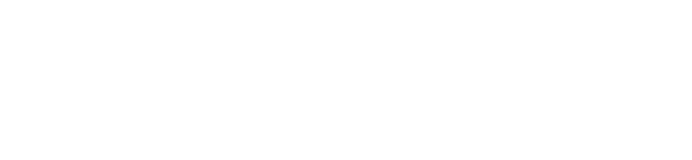
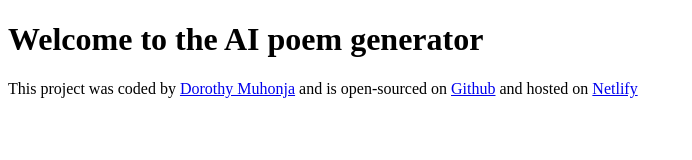
Before and after one commit to dorothymuhonja/poem_generator, a plain HTML site: page index.html in a window 1280 px wide. Shown: the whole page, without its empty margins (0-692 px from the left). Drawn offline with Linux system fonts and the light colour scheme.

Commit message:
add some code

```diff
--- a/index.html
+++ b/index.html
@@ -7,6 +7,9 @@
     <title>AI Poem Generator</title>
 </head>
 <body>
+    <h1>Welcome to the AI poem generator</h1>
+
+    <footer>This project was coded by <a href="https://github.com/dorothymuhonja">Dorothy Muhonja</a> and is open-sourced on <a href="https://github.com/dorothymuhonja/poem_generator">Github</a> and hosted on <a href="http://">Netlify</a></footer>
 
     <script src="src/index.js"></script>
 </body>
```
